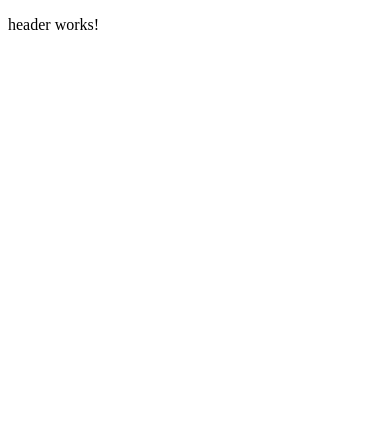
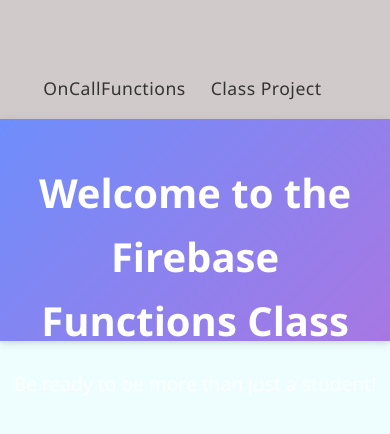
Before and after one commit to Tonyfilho/uc00604-Programa-Web, an Angular app: page / in a window 390 px wide. Shown: the top 434 px of the page. Built offline with nearby package versions, Linux system fonts and the light colour scheme.

Commit message:
componente header.css header.html feito

```diff
--- a/src/app/app.css
+++ b/src/app/app.css
@@ -0,0 +1,73 @@
+/* Reset e estilos base */
+* {
+  margin: 0;
+  padding: 0;
+  box-sizing: border-box;
+  font-family: "Segoe UI", Tahoma, Geneva, Verdana, sans-serif;
+}
+
+.body {
+  display: flex;
+  flex-direction: column;
+  min-height: 100vh;
+
+  color: #333;
+  line-height: 1.6;
+}
+
+app-header {
+  width: 100%;
+  min-height: max-content;
+}
+
+/* Conteúdo principal */
+app-main {
+  flex: 1;
+  min-height: 75vh;
+  display: flex;
+  flex-wrap: wrap;
+  align-items: center;
+  justify-content: center;
+  align-content: center;
+  background-color: var(--background-color);
+}
+
+/* Rodapé */
+app-footer {
+  width: 100%;
+  min-height: max-content;
+}
+
+/* Media Queries para responsividade */
+
+/* Tablets e telas menores */
+@media (max-width: 768px) {
+  main {
+    justify-content: center;
+    padding: 0.5rem;
+    min-height: 60vh; /* Ajuste para dar mais espaço ao conteúdo */
+  }
+}
+
+/* Dispositivos móveis */
+@media (max-width: 480px) {
+  body {
+
+    line-height: 1.5; /* Ajuste fino para melhor legibilidade */
+  }
+
+  main {
+    flex-direction: column;
+    align-items: stretch;
+    justify-content: flex-start;
+    min-height: 60vh;
+    padding: 0.5rem;
+  }
+}
+
+/* Telas muito pequenas (opcional) */
+@media (max-width: 320px) {
+  main {
+    padding: 0.25rem;
+  }
+}
--- a/src/app/componentes/header/header.css
+++ b/src/app/componentes/header/header.css
@@ -0,0 +1,130 @@
+/* header.component.scss */
+.header {
+    width: 100%;
+    min-height: max-content;
+    background-color: #d1caca;
+    box-shadow: 0 2px 4px rgba(0, 0, 0, 0.1);
+    display: flex;
+    flex-wrap: wrap;
+    justify-content: center;
+    text-align: center;
+    align-items: center;
+  }
+   /* Cabeçalho local */
+   .local-header {
+    position: relative;
+    width: 100%;
+    background: linear-gradient(135deg, #6e8efb, #a777e3);
+    color: white;
+    box-shadow: 0 2px 10px rgba(0, 0, 0, 0.1);
+  }
+
+  .local-header-content {
+    max-width: 1200px;
+    margin: 0 auto;
+    padding: 1rem .5rem;
+    text-align: center;
+  }
+
+  .local-header-content h1 {
+    font-size: 2.5rem;
+    margin-bottom: 1rem;
+    font-weight: 700;
+  }
+
+  .local-header-content p {
+    font-size: 1.2rem;
+    opacity: 0.9;
+    max-width: 800px;
+    margin: 0 auto;
+  }
+
+  .nav-content {
+    max-width: 1200px;
+    min-height: 60px;
+    margin: 0 auto;
+    padding: 0 16px;
+    display: flex;
+    flex-wrap: wrap;
+    align-content: center;
+    align-items: center;
+    height: max-content;
+    gap: 25px;
+    background-size: var(--animation-background-size);
+    animation: var(--animation-move-gradient);
+  }
+
+  .logo-link {
+    /* color: #333; */
+    font-size: 1.5rem;
+    font-weight: bold;
+    text-decoration: none;
+    transition: color 0.3s ease;
+
+    &:hover {
+      color: #007bff;
+    }
+  }
+
+  .spacer {
+    flex: 1;
+  }
+
+  .logo-link {
+    font-family: inherit; /* Herda a fonte do elemento pai */
+    font-weight: 500; /* Peso médio para suavidade (não muito fino nem muito negrito) */
+    font-size: 1rem; /* Tamanho padrão ou ajuste conforme necessário */
+    letter-spacing: 0.5px; /* Pequeno espaçamento entre letras para melhor legibilidade */
+    line-height: 1.5; /* Espaçamento confortável entre linhas */
+    color: #333; /* Cor suave (ajuste para o tom desejado) */
+    text-decoration: none; /* Remove sublinhado padrão */
+    transition: all 0.3s ease; /* Transição suave para hover/focus */
+
+    /* Efeito suave ao interagir */
+    &:hover, &:focus {
+        color: #007bff; /* Cor azul suave no hover (pode ajustar) */
+        text-decoration: underline; /* Sublinhado sutil no hover */
+        text-underline-offset: 3px; /* Distância do sublinhado */
+        text-decoration-thickness: 1px; /* Espessura fina do sublinhado */
+    }
+
+    /* Melhoria para acessibilidade no foco */
+    &:focus {
+        outline: 2px solid rgba(0, 123, 255, 0.3);
+        outline-offset: 2px;
+    }
+}
+
+  /* Responsividade */
+  @media (max-width: 768px) {
+    .header {
+      display: flex;
+      flex-wrap: wrap-reverse;
+      justify-content: center;
+      align-items: center;
+      align-content: center;
+
+
+    }
+    .local-header-content {
+      max-height: 190px;
+    }
+    .nav-content {
+      max-height: 120px;
+      margin-top: 15%;
+    }
+
+    .logo-link {
+      font-size: 1.25rem;
+    }
+  }
+
+  @media (max-width: 480px) {
+    .nav-container {
+      padding: 0 12px;
+    }
+
+    .logo-link {
+      font-size: 1.1rem;
+    }
+  }
--- a/src/app/componentes/header/header.html
+++ b/src/app/componentes/header/header.html
@@ -1 +1,18 @@
-<p>header works!</p>
+<header class="header">
+  <div class="local-header">
+    <div class="local-header-content">
+      <h1>Welcome to the Firebase Functions Class</h1>
+      <p>Be ready to be more than just a student!</p>
+    </div>
+
+  </div>
+  <div class="nav-content">
+    <!-- Link à esquerda -->
+    <a routerLink="/class/hello" class="logo-link">OnCallFunctions</a>
+    <a routerLink="/class/project" class="logo-link">Class Project</a>
+
+    <!-- Espaço para outros elementos à direita se necessário -->
+    <div class="spacer"></div>
+  </div>
+  <!-- </nav> -->
+</header>
--- a/src/app/componentes/main/main.html
+++ b/src/app/componentes/main/main.html
@@ -1,3 +1,3 @@
-<div class="body">
+<main >
     <router-outlet />
-</div>
+</main>
--- a/src/styles.css
+++ b/src/styles.css
@@ -1 +1,48 @@
 /* You can add global styles to this file, and also import other style files */
+
+html, body { height: 100%; }
+body { margin: 0; font-family: Roboto, "Helvetica Neue", sans-serif; }
+
+
+
+
+
+
+:root {
+    --primary-doc-color: linear-gradient(68.15deg, #1e293b 14.62%, #01060f 85.61%);;
+    --secondary-doc-color: linear-gradient(68.15deg, #222 14.62%, #050c1b 85.61%);;
+    --background-color-header: linear-gradient(135deg, #6e8efb, #a777e3);
+    --background-color: rgba(200, 252, 252, 0.308);
+    --background-color-sections: #f5f5f5;
+    --background-color-code: #333;
+    --animation-move-gradient: moveGradient 3s linear infinite;
+    --animation-background-size: 200% 100%;
+/* Variáveis CSS para cores e tamanhos */
+    --primary-color: rgba(93, 170, 241, 0.925);
+    --text-color-light: aliceblue;
+    --secondary-color: rgba(204, 33, 33, 0.959);
+    --text-color: rgba(0, 0, 0, 0.726);
+    --text-hover: rgba(13, 102, 236, 0.726);
+    --shadow: 0 4px 8px rgba(0, 0, 0, 0.1);
+    --shadow-hover: 0 8px 16px rgba(0, 0, 0, 0.2);
+    --border-radius: 10px;
+    --transition: all 0.3s ease;
+    --main-font-family: Arial, sans-serif;
+    --main-line-height: 1.6;
+    --main-font-size: 3rem;
+    --outline: 2px, solid rgba(0,123,255,0.3);
+
+
+  }
+
+
+
+
+  @keyframes moveGradient {
+    0% {
+      background-position: 100% 0;
+    }
+    100% {
+      background-position: 0 0;
+    }
+  }
```
